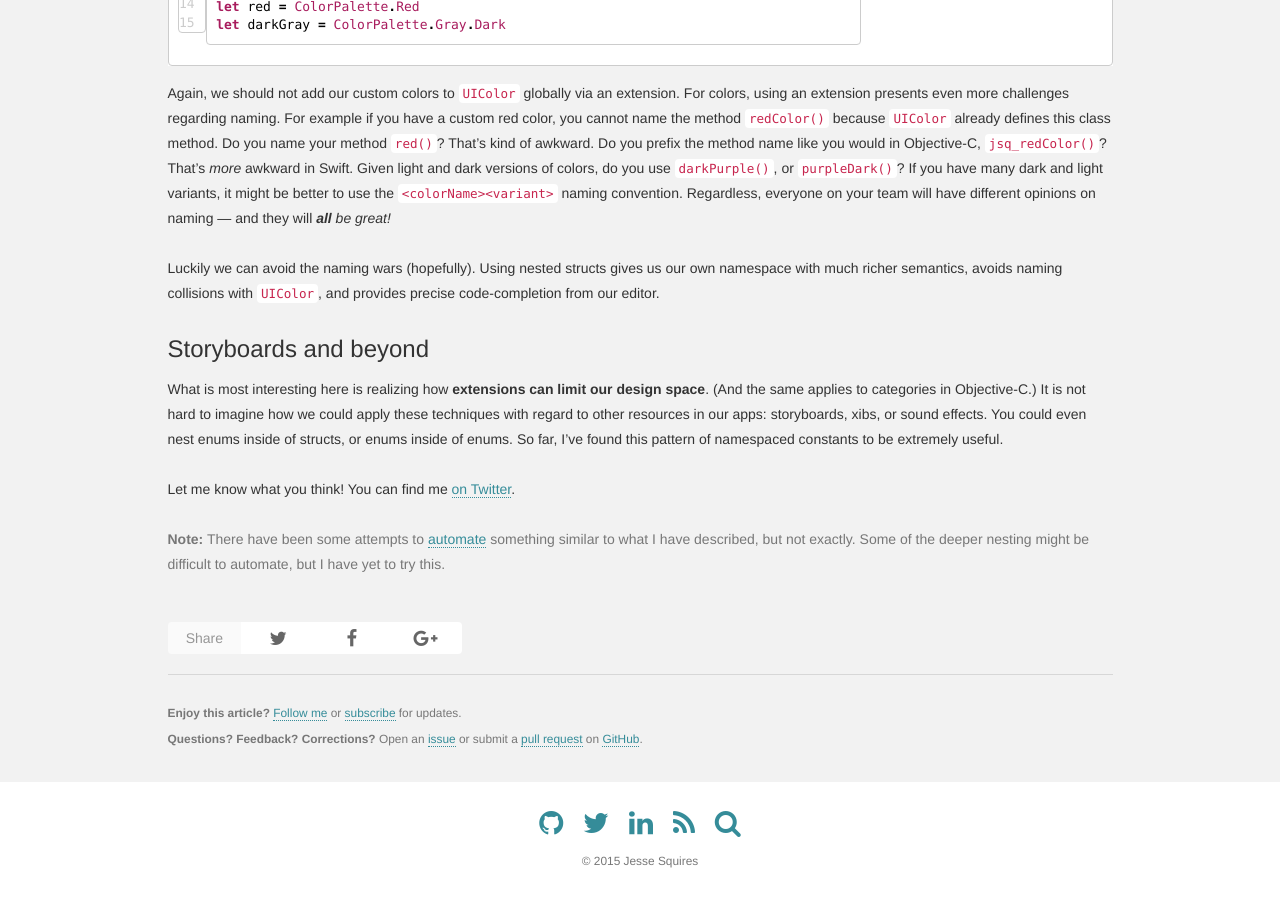
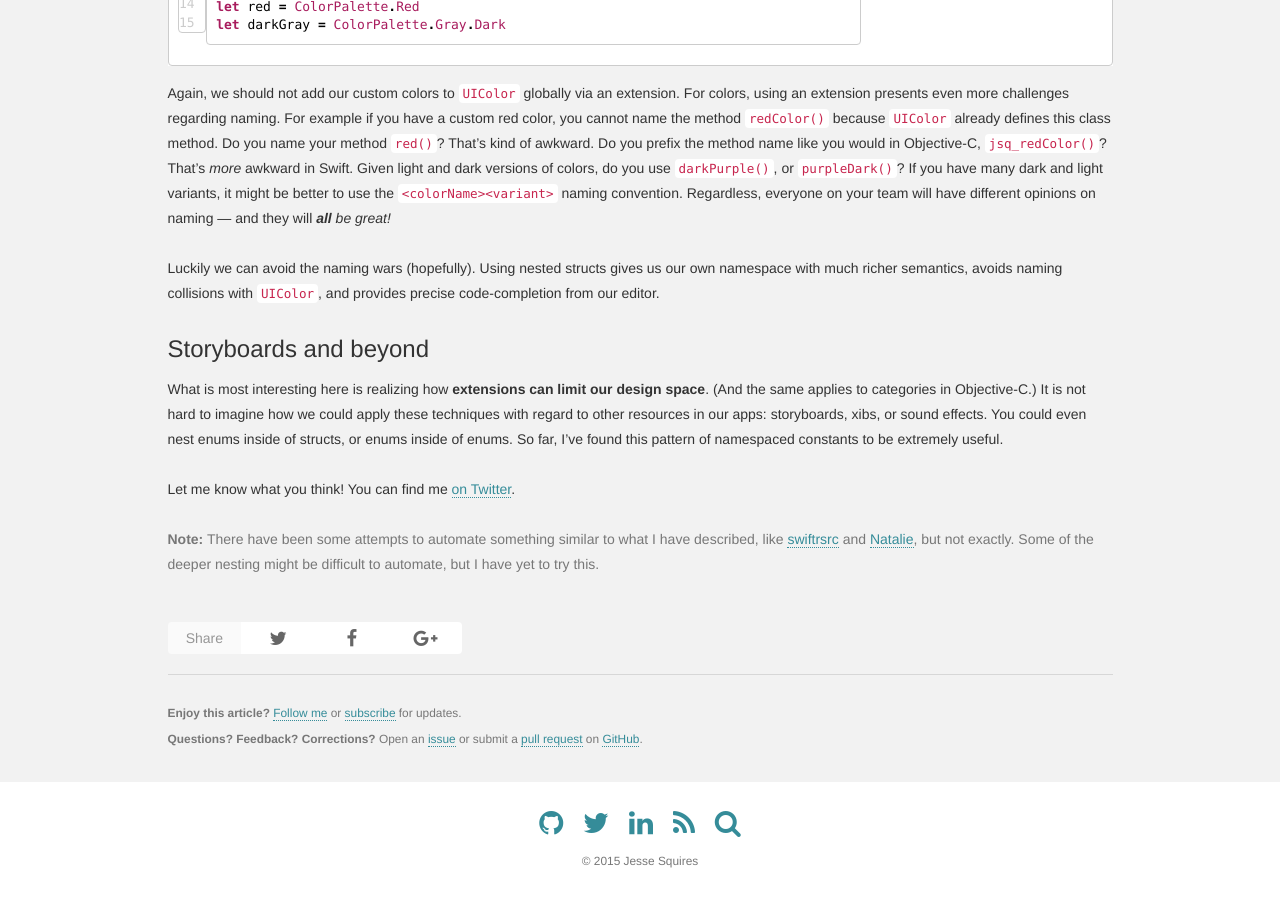
Before and after one commit to jessesquires/jessesquires.com, a Jekyll site: the page built from _posts/2015-07-19-swift-namespaced-constants.md, in a window 1280 px wide and 900 px high, scrolled down 1807 px. Built offline with Jekyll 4.4.1, drawn with Linux system fonts in a browser that asks for light colours; nearby versions of some CDN libraries; Markdown is read by kramdown in place of the engine named in the settings.

Commit message:
Update 2015-07-19-swift-namespaced-constants.md

```diff
--- a/_posts/2015-07-19-swift-namespaced-constants.md
+++ b/_posts/2015-07-19-swift-namespaced-constants.md
@@ -71,4 +71,4 @@ What is most interesting here is realizing how **extensions can limit our design
 
 Let me know what you think! You can find me [on Twitter](http://twitter.com/jesse_squires).
 
-<span class="text-muted">**Note:** There have been some attempts to [automate](https://github.com/indragiek/swiftrsrc) something similar to what I have described, but not exactly. Some of the deeper nesting might be difficult to automate, but I have yet to try this.</span>
+<span class="text-muted">**Note:** There have been some attempts to automate something similar to what I have described, like [swiftrsrc](https://github.com/indragiek/swiftrsrc) and [Natalie](https://github.com/krzyzanowskim/Natalie), but not exactly. Some of the deeper nesting might be difficult to automate, but I have yet to try this.</span>
```
